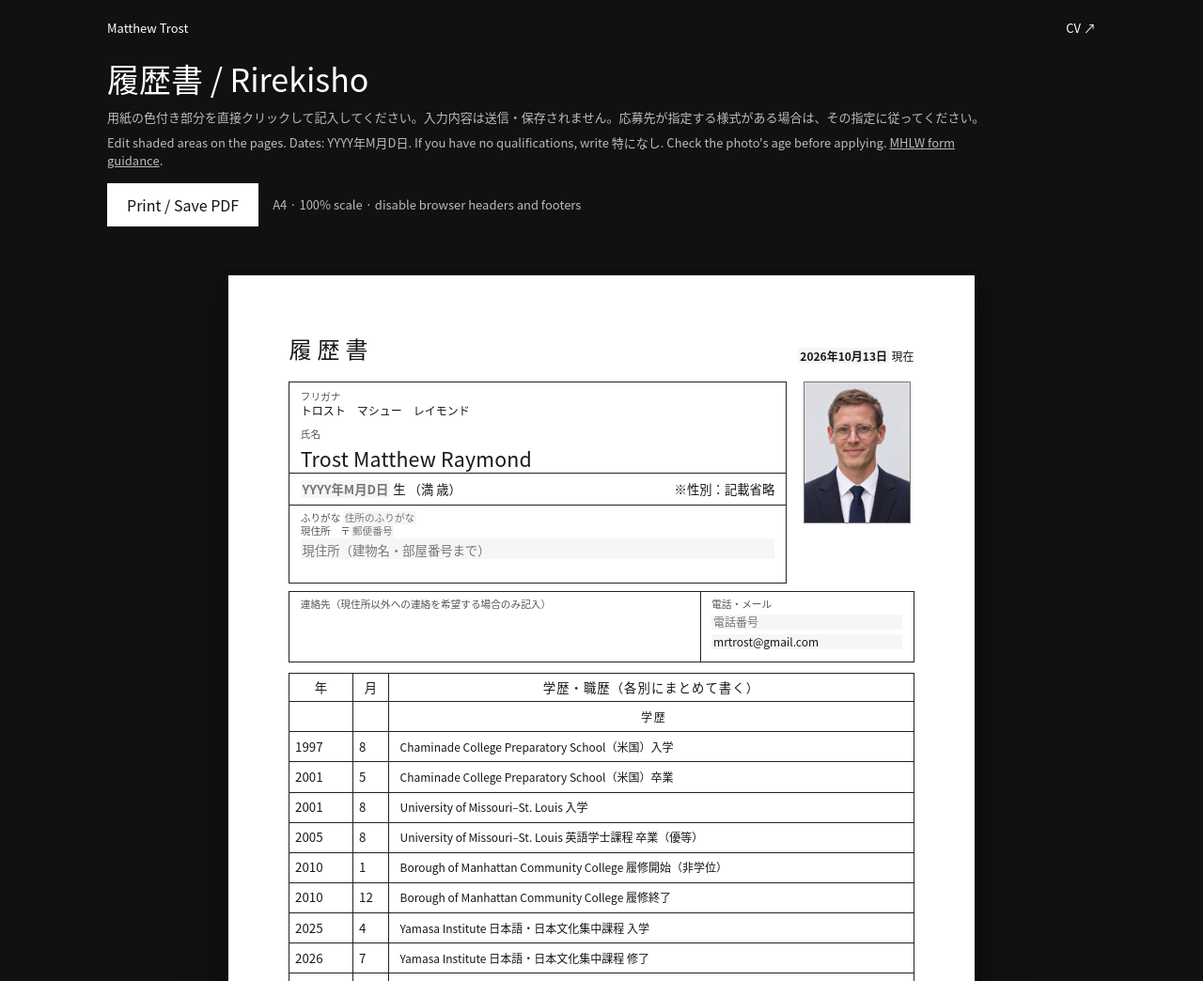
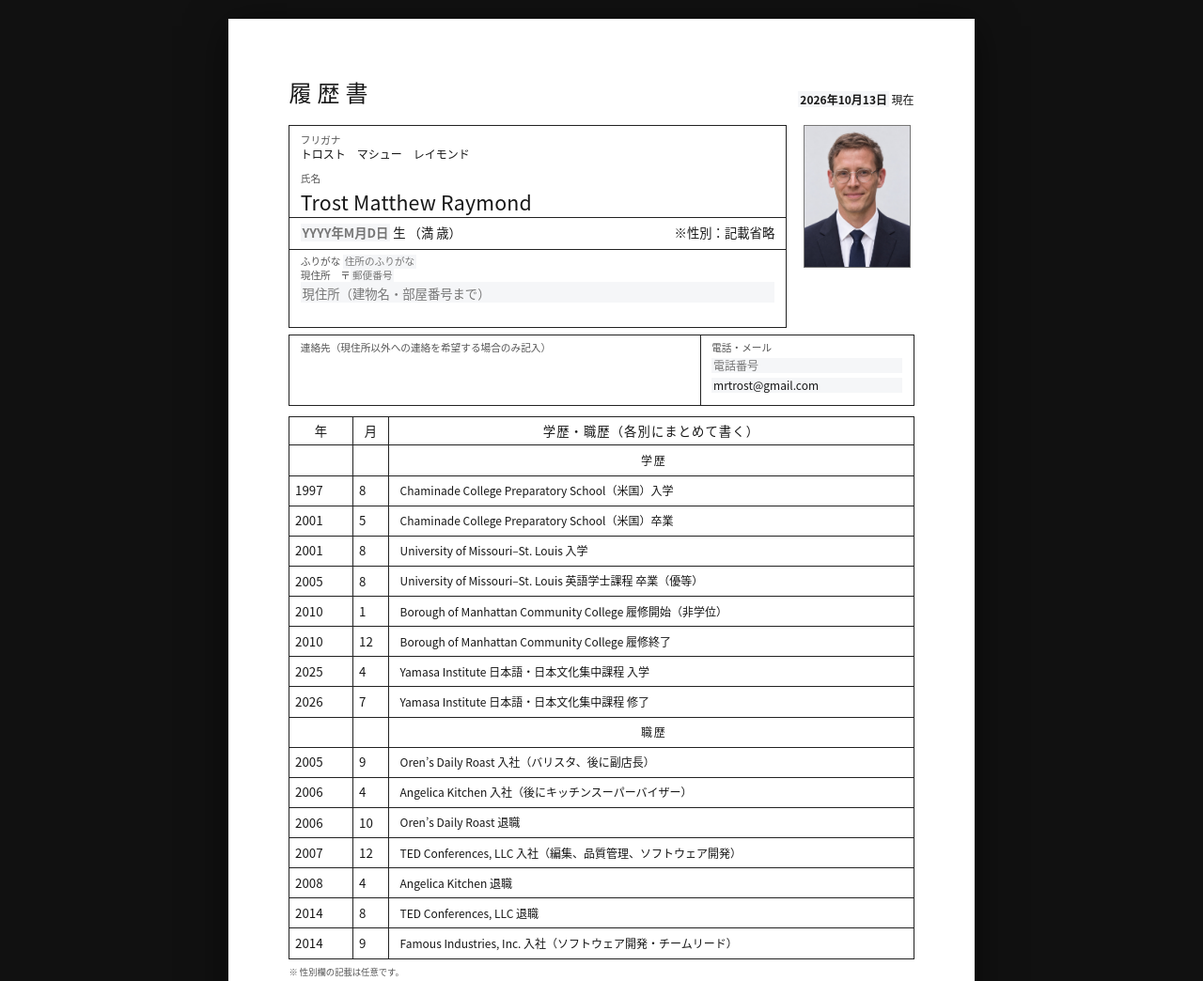
Before and after one commit to tsortwehttam/matthewtrost.com, a website: page site/rirekisho.html in a window 1280 px wide. Shown: the top 1044 px of the page at 94% size. Drawn offline with Linux system fonts and the light colour scheme.

Commit message:
Simplify rirekisho page chrome

```diff
--- a/site/rirekisho.html
+++ b/site/rirekisho.html
@@ -12,18 +12,13 @@
       * { box-sizing: border-box; }
       body { margin: 0; }
       button { font: inherit; }
-      a { color: inherit; }
-      .toolbar { max-width: 1100px; margin: auto; padding: 20px 24px 12px; color: #fff; }
-      .toolbar nav { display: flex; justify-content: space-between; gap: 20px; font-size: 13px; }
-      .toolbar nav a { text-decoration: none; }
-      .toolbar h1 { margin: 20px 0 7px; font-size: clamp(25px, 4vw, 34px); font-weight: 400; }
-      .toolbar p { max-width: 950px; margin: 7px 0; color: #bbb; font-size: 13px; line-height: 1.5; }
-      .actions { display: flex; align-items: center; flex-wrap: wrap; gap: 15px; margin-top: 14px; }
-      .actions button { border: 1px solid #fff; padding: 10px 20px; background: #fff; color: #111; cursor: pointer; }
-      .actions span { color: #bbb; font-size: 13px; }
-      #status { min-height: 1.4em; color: #ffb9b9; }
-      .preview { overflow-x: auto; padding: 8px 20px 60px; }
+      .preview { overflow-x: auto; padding: 20px 20px 0; }
       .sheet { width: 210mm; height: 297mm; margin: 0 auto 22px; padding: 15mm 17mm; background: #fff; box-shadow: 0 8px 40px #0008; overflow: hidden; font-size: 10pt; line-height: 1.35; }
+      .sheet:last-child { margin-bottom: 0; }
+      .print-actions { display: grid; justify-items: center; padding: 26px 20px 40px; }
+      .print-actions button { border: 1px solid #fff; padding: 10px 28px; background: #fff; color: #111; cursor: pointer; }
+      #status:empty { display: none; }
+      #status:not(:empty) { position: fixed; bottom: 15px; left: 50%; transform: translateX(-50%); width: min(90vw, 600px); margin: 0; padding: 10px 14px; background: #333; color: #fff; text-align: center; z-index: 2; }
       .sheet-header { display: flex; justify-content: space-between; align-items: end; height: 10mm; margin-bottom: 5mm; }
       .sheet-header strong { font-size: 18pt; font-weight: 500; letter-spacing: .25em; }
       .sheet-header span { font-size: 9pt; }
@@ -65,11 +60,10 @@
       .address-box .address.editable, .contact-box .editable, .box-content.editable { width: 100%; }
       .box-content.editable { display: block; }
       .licenses .editable { width: 100%; }
-      @media (max-width: 500px) { .toolbar { padding: 20px; } }
       @page { size: A4 portrait; margin: 0; }
       @media print {
         :root { background: #fff; print-color-adjust: exact; -webkit-print-color-adjust: exact; }
-        .toolbar { display: none; }
+        .print-actions { display: none; }
         .preview { padding: 0; overflow: visible; }
         .sheet { box-shadow: none; margin: 0; break-after: page; page-break-after: always; }
         .sheet:last-child { break-after: auto; page-break-after: auto; }
@@ -80,14 +74,6 @@
     </style>
   </head>
   <body>
-    <div class="toolbar">
-      <nav><a href="/">Matthew Trost</a><a href="/cv">CV ↗</a></nav>
-      <h1>履歴書 <span lang="en">/ Rirekisho</span></h1>
-      <p>用紙の色付き部分を直接クリックして記入してください。入力内容は送信・保存されません。応募先が指定する様式がある場合は、その指定に従ってください。</p>
-      <p lang="en">Edit shaded areas on the pages. Dates: YYYY年M月D日. If you have no qualifications, write 特になし. Check the photo's age before applying. <a href="https://www.hellowork.mhlw.go.jp/member/career_doc01.html">MHLW form guidance</a>.</p>
-      <div class="actions"><button type="button" id="print">Print / Save PDF</button><span>A4 · 100% scale · disable browser headers and footers</span></div>
-      <p id="status" role="status" aria-live="polite"></p>
-    </div>
     <main class="preview">
       <section class="sheet sheet-one" aria-label="履歴書 1ページ目">
         <header class="sheet-header"><strong>履歴書</strong><span><b class="editable" data-edit="date" data-placeholder="提出日" contenteditable="plaintext-only" role="textbox" aria-label="提出日"></b> 現在</span></header>
@@ -110,6 +96,7 @@
         <div class="box preference"><span class="box-title">本人希望記入欄（職種・勤務時間・勤務地・その他の希望）</span><div class="box-content editable" data-edit="preferences" data-placeholder="希望がなければ「勤務条件は貴社の規定に従います。」" contenteditable="plaintext-only" role="textbox" aria-label="本人希望" aria-multiline="true"></div></div>
       </section>
     </main>
+    <footer class="print-actions"><button type="button" id="print">Print</button><p id="status" role="status" aria-live="polite"></p></footer>
     <script>
       const HISTORY = [
         ["", "", "学歴", "section"],
```
